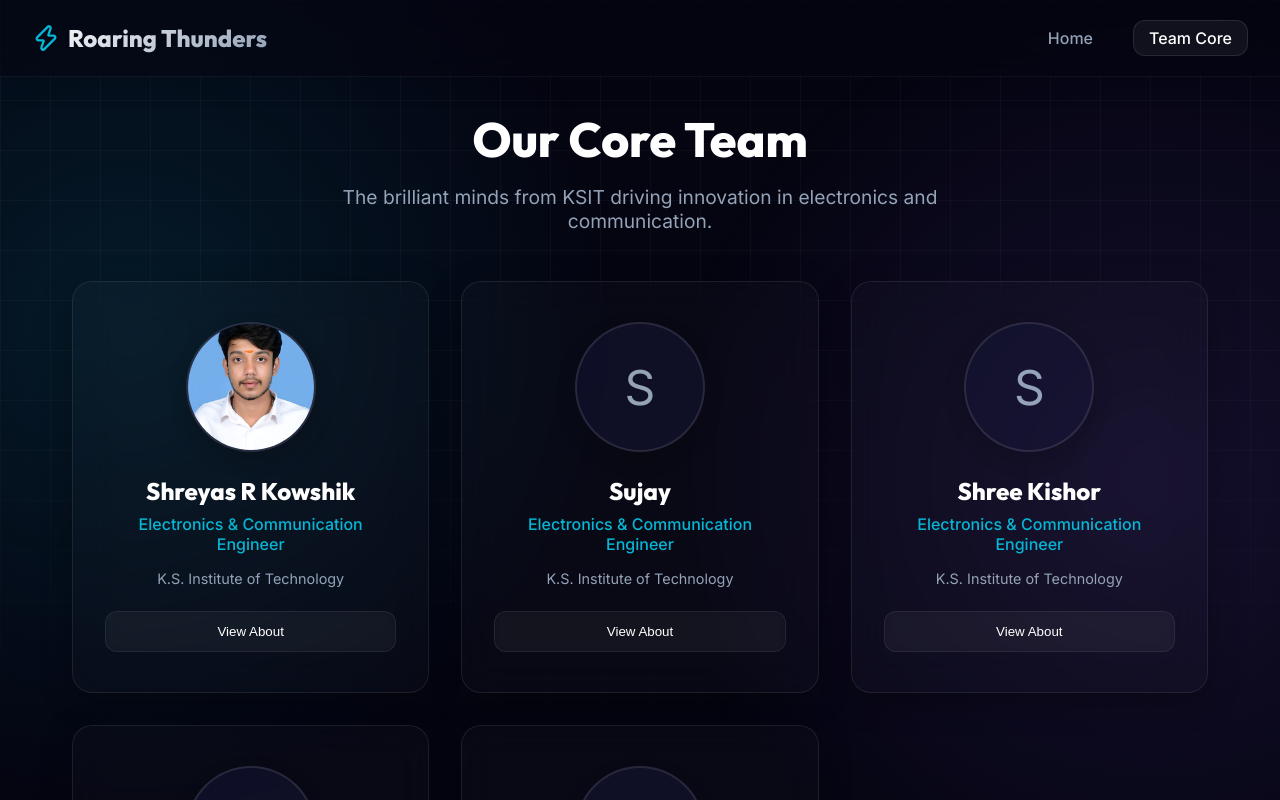
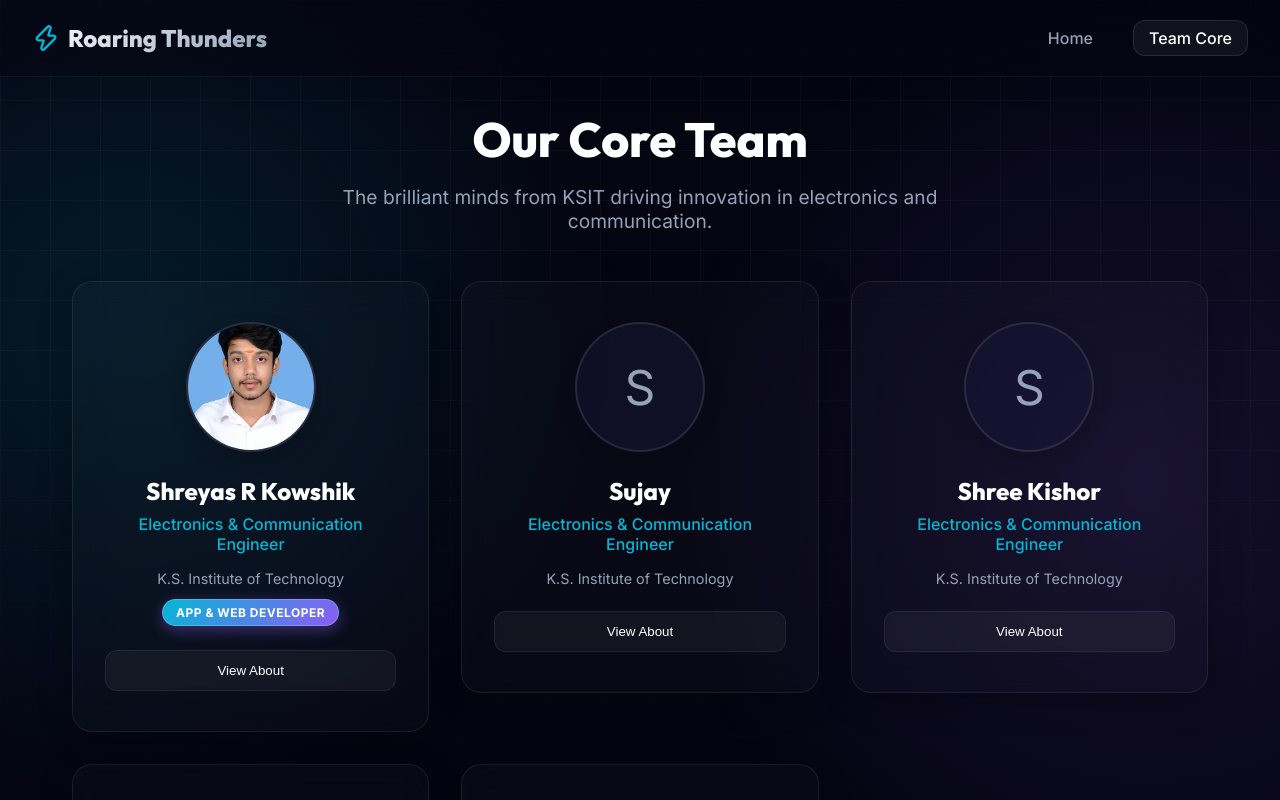
Before and after one commit to shreyasr8thb-svg/roaring-thunders, a React (Vite) app: page /team in a window 1280 px wide. Shown: the top 800 px of the page. Built offline with nearby package versions, Linux system fonts and the light colour scheme.

Commit message:
feat: add app and web developer tag for shreyas

```diff
--- a/src/data/team.js
+++ b/src/data/team.js
@@ -9,6 +9,7 @@ export const teamData = [
     linkedin: "https://linkedin.com/in/shreyas-r-kowshik-894ba3205",
     location: "Bengaluru",
     photo: "/shreyas.jpg", // Place the image in the 'public' folder named 'shreyas.jpg'
+    tag: "App & Web Developer",
     about: "Enthusiastic and motivated fresher with a strong foundation in VLSI and a keen interest in Semiconductor technologies. Seeking to begin my career in the VLSI and semiconductor industry with an innovative organisation.",
     skills: ["VLSI Design", "Semiconductor Technologies", "Embedded C", "Arduino/Raspberry Pi", "Python", "Circuit Design"],
     education: [
--- a/src/index.css
+++ b/src/index.css
@@ -409,6 +409,21 @@ a {
   box-shadow: 0 4px 12px rgba(6, 182, 212, 0.2);
 }
 
+.special-tag {
+  display: inline-block;
+  background: linear-gradient(135deg, var(--accent-color) 0%, var(--thunder-accent) 100%);
+  color: white;
+  padding: 0.3rem 0.8rem;
+  border-radius: 50px;
+  font-size: 0.75rem;
+  font-weight: 700;
+  box-shadow: 0 4px 15px rgba(139, 92, 246, 0.4);
+  letter-spacing: 0.5px;
+  text-transform: uppercase;
+  margin-bottom: 1.5rem;
+  border: 1px solid rgba(255, 255, 255, 0.2);
+}
+
 .timeline-item {
   position: relative;
   padding-left: 2.5rem;
--- a/src/pages/Member.jsx
+++ b/src/pages/Member.jsx
@@ -65,7 +65,10 @@ const Member = () => {
         </div>
         <div className="cv-title">
           <h1>{member.name}</h1>
-          <p>{member.role} | {member.institute}</p>
+          <p style={{ marginBottom: member.tag ? '0.75rem' : '1.2rem' }}>{member.role} | {member.institute}</p>
+          {member.tag && (
+            <div className="special-tag" style={{ marginBottom: '1.2rem', display: 'inline-block' }}>{member.tag}</div>
+          )}
           <div className="cv-contact">
             {member.email && (
               <a href={`mailto:${member.email}`} className="cv-contact-item" title="Email">
--- a/src/pages/Team.jsx
+++ b/src/pages/Team.jsx
@@ -37,9 +37,12 @@ const Team = () => {
               </div>
               <h2 className="member-name">{member.name}</h2>
               <div className="member-role">{member.role}</div>
-              <p style={{ color: 'var(--text-secondary)', marginBottom: '1.5rem', fontSize: '0.9rem' }}>
+              <p style={{ color: 'var(--text-secondary)', marginBottom: member.tag ? '0.75rem' : '1.5rem', fontSize: '0.9rem' }}>
                 {member.institute}
               </p>
+              {member.tag && (
+                <div className="special-tag">{member.tag}</div>
+              )}
               <Link to={`/team/${member.id}`} style={{ width: '100%' }}>
                 <button className="view-cv-btn" style={{ width: '100%' }}>
                   View About
```
